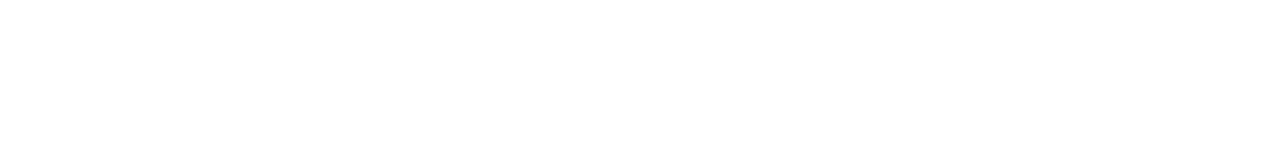
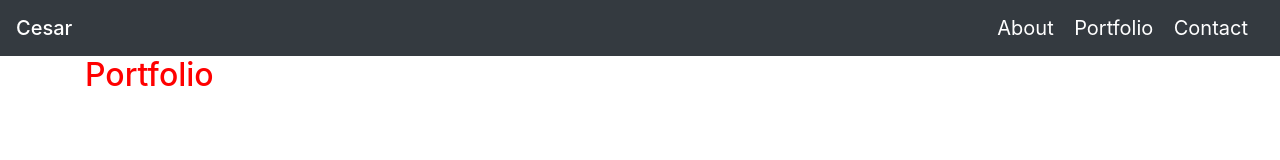
Before and after one commit to cesaranz7/Responsive-Portfolio-HW, a plain HTML site: page portfolio.html in a window 1280 px wide. Drawn offline with nearby package versions, Linux system fonts and the light colour scheme.

Commit message:
Added Portfolio and Contact Structure

```diff
--- a/portfolio.html
+++ b/portfolio.html
@@ -1,11 +1,39 @@
 <!DOCTYPE html>
 <html lang="en">
+
 <head>
     <meta charset="UTF-8">
     <meta name="viewport" content="width=device-width, initial-scale=1.0">
     <title>Portfolio</title>
+    <link rel="stylesheet" href="style.css">
+    <link rel="stylesheet" href="https://stackpath.bootstrapcdn.com/bootstrap/4.4.1/css/bootstrap.min.css"
+        integrity="sha384-Vkoo8x4CGsO3+Hhxv8T/Q5PaXtkKtu6ug5TOeNV6gBiFeWPGFN9MuhOf23Q9Ifjh" crossorigin="anonymous">
+    <script src="https://stackpath.bootstrapcdn.com/bootstrap/4.4.1/js/bootstrap.min.js"
+        integrity="sha384-wfSDF2E50Y2D1uUdj0O3uMBJnjuUD4Ih7YwaYd1iqfktj0Uod8GCExl3Og8ifwB6"
+        crossorigin="anonymous"></script>
 </head>
+
 <body>
 
+    <nav class="navbar  navbar-dark bg-dark">
+        <span class="navbar-brand mb-0 h1">Cesar</span>
+
+        <section>
+            <a class="navbar-brand" href="index.html">About</a>
+            <a class="navbar-brand" href="portfolio.html">Portfolio</a>
+            <a class="navbar-brand" href="contact.html">Contact</a>
+        </section>
+    </nav>
+
+<section class="container">
+    <section class="row">
+        <section class="col-md-12">
+            <h2>Portfolio</h2>
+        </section>
+
+    </section>
+</section>
+
 </body>
+
 </html>
--- a/style.css
+++ b/style.css
@@ -1 +1,4 @@
 /* Index Page */
+h2 {
+    color: red;
+}
```
Also changed, not shown: contact.html (+28 -0 lines), index.html (+11 -1 lines).
